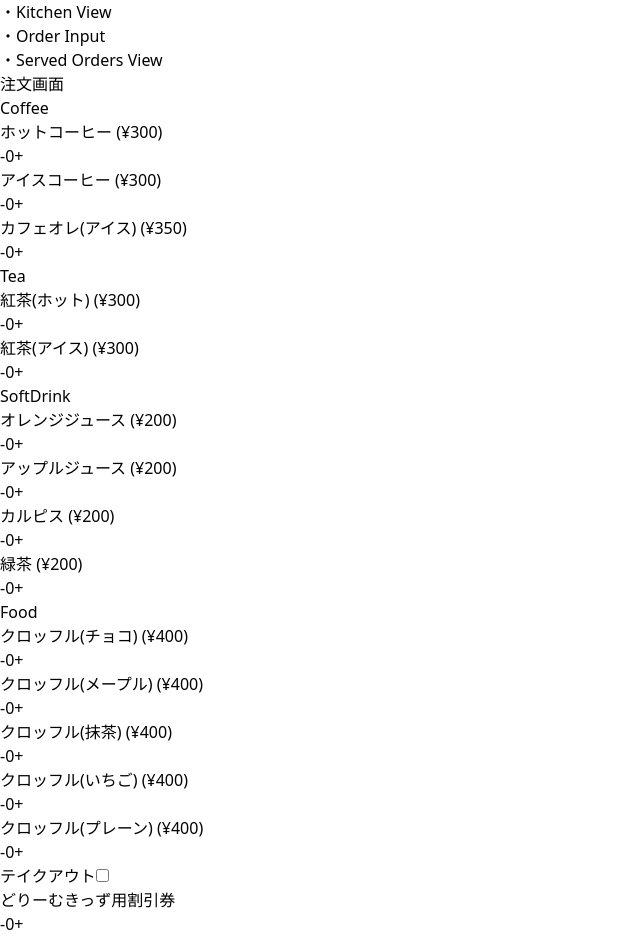
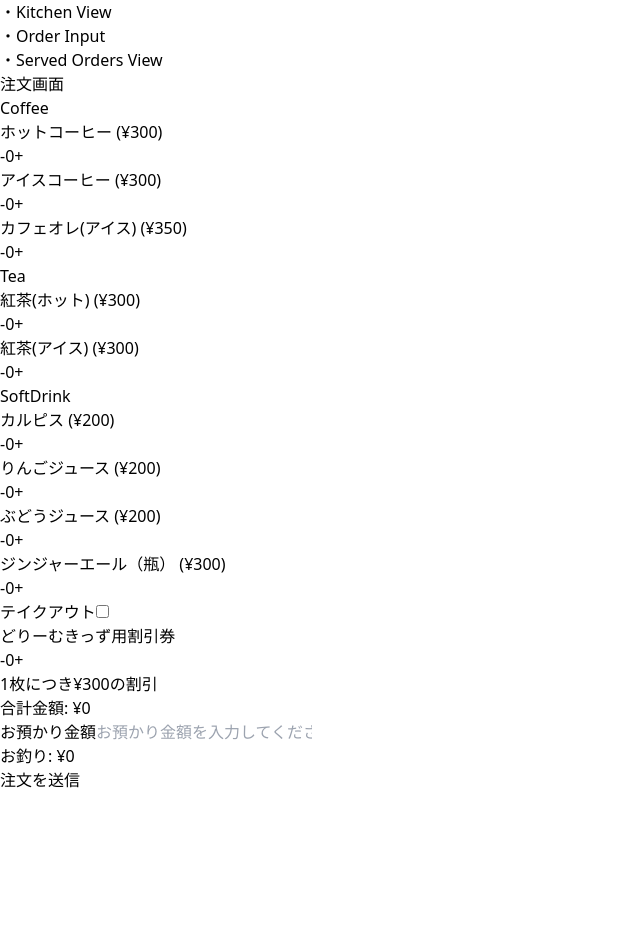
Before and after one commit to yif11/OrderingSystem, a React (Vite) app: page /order in a window 1280 px wide. Shown: the top 938 px of the page, without its empty margins (0-640 px from the left). After the commit the page ends 800 px from the top, so only its background shows below. Built offline with nearby package versions, Linux system fonts and the light colour scheme.

Commit message:
fix design

```diff
--- a/src/OrderInput.tsx
+++ b/src/OrderInput.tsx
@@ -2,40 +2,30 @@ import React, { useState, useEffect } from 'react';
 import { addOrder } from './api/orders';
 
 const productPrices = {
+    icedCoffee: 300,
     hotCoffee: 300,
-    icedCoffee: 300,
     cafeAuLait: 350,
+    icedTea: 300,
     hotTea: 300,
-    icedTea: 300,
-    orangeJuice: 200,
+    calpis: 200,
     appleJuice: 200,
-    calpis: 200,
-    greenTea: 200,
-    chocolateCroffle: 400,
-    mapleCroffle: 400,
-    greenTeaCroffle: 400,
-    strawberryCroffle: 400,
-    plainCroffle: 400
+    grapeJuice: 200,
+    gingerAleBottle: 300
 };
 
 const DISCOUNT_PER_COUPON = 300; // 1枚あたりの割引額
 
 const OrderInput: React.FC = () => {
     const [orders, setOrders] = useState({
+        icedCoffee: 0,
         hotCoffee: 0,
-        icedCoffee: 0,
         cafeAuLait: 0,
+        icedTea: 0,
         hotTea: 0,
-        icedTea: 0,
-        orangeJuice: 0,
+        calpis: 0,
         appleJuice: 0,
-        calpis: 0,
-        greenTea: 0,
-        chocolateCroffle: 0,
-        mapleCroffle: 0,
-        greenTeaCroffle: 0,
-        strawberryCroffle: 0,
-        plainCroffle: 0
+        grapeJuice: 0,
+        gingerAleBottle: 0
     });
     const [totalPrice, setTotalPrice] = useState(0);
     const [receivedAmount, setReceivedAmount] = useState<string>(""); // 初期値を空文字に変更
@@ -90,20 +80,15 @@ const OrderInput: React.FC = () => {
         }
 
         setOrders({
+            icedCoffee: 0,
             hotCoffee: 0,
-            icedCoffee: 0,
             cafeAuLait: 0,
+            icedTea: 0,
             hotTea: 0,
-            icedTea: 0,
-            orangeJuice: 0,
+            calpis: 0,
             appleJuice: 0,
-            calpis: 0,
-            greenTea: 0,
-            chocolateCroffle: 0,
-            mapleCroffle: 0,
-            greenTeaCroffle: 0,
-            strawberryCroffle: 0,
-            plainCroffle: 0
+            grapeJuice: 0,
+            gingerAleBottle: 0
         });
         setReceivedAmount("");
         setIsTakeout(false);
@@ -112,12 +97,14 @@ const OrderInput: React.FC = () => {
     };
 
     return (
-        <div className="container mx-auto p-4 bg-white shadow-md rounded max-w-md lg:max-w-lg">
+        <div className="mx-auto p-4 bg-white shadow-md rounded max-w-md md:max-w-full md:mx-0">
             <h2 className="text-3xl font-bold mb-4 text-center">注文画面</h2>
 
-            {/* コーヒーの注文 */}
-            <div className="mb-4">
-                <h3 className="text-lg font-semibold">Coffee</h3>
+            {/* メニュー（ジャンル別タイル） */}
+            <div className="grid grid-cols-1 md:grid-cols-2 gap-4">
+                {/* コーヒーの注文 */}
+                <div className="mb-4 bg-white p-4 rounded-lg shadow-sm hover:shadow-md transition">
+                    <h3 className="text-lg font-semibold">Coffee</h3>
                 <div className="flex justify-between items-center">
                     <span>ホットコーヒー (¥{productPrices.hotCoffee})</span>
                     <div className="flex items-center">
@@ -172,11 +159,11 @@ const OrderInput: React.FC = () => {
                         </button>
                     </div>
                 </div>
-            </div>
+                </div>
 
-            {/* 紅茶の注文 */}
-            <div className="mb-4">
-                <h3 className="text-lg font-semibold">Tea</h3>
+                {/* 紅茶の注文 */}
+                <div className="mb-4 bg-white p-4 rounded-lg shadow-sm hover:shadow-md transition">
+                    <h3 className="text-lg font-semibold">Tea</h3>
                 <div className="flex justify-between items-center">
                     <span>紅茶(ホット) (¥{productPrices.hotTea})</span>
                     <div className="flex items-center">
@@ -213,47 +200,11 @@ const OrderInput: React.FC = () => {
                         </button>
                     </div>
                 </div>
-            </div>
+                </div>
 
-            {/* ソフトドリンクの注文 */}
-            <div className="mb-4">
-                <h3 className="text-lg font-semibold">SoftDrink</h3>
-                <div className="flex justify-between items-center">
-                    <span>オレンジジュース (¥{productPrices.orangeJuice})</span>
-                    <div className="flex items-center">
-                        <button
-                            onClick={() => updateOrder('orangeJuice', orders.orangeJuice - 1)}
-                            className="bg-red-500 text-white px-3 py-1 rounded-l"
-                        >
-                            -
-                        </button>
-                        <span className="px-4">{orders.orangeJuice}</span>
-                        <button
-                            onClick={() => updateOrder('orangeJuice', orders.orangeJuice + 1)}
-                            className="bg-green-500 text-white px-3 py-1 rounded-r"
-                        >
-                            +
-                        </button>
-                    </div>
-                </div>
-                <div className="flex justify-between items-center">
-                    <span>アップルジュース (¥{productPrices.appleJuice})</span>
-                    <div className="flex items-center">
-                        <button
-                            onClick={() => updateOrder('appleJuice', orders.appleJuice - 1)}
-                            className="bg-red-500 text-white px-3 py-1 rounded-l"
-                        >
-                            -
-                        </button>
-                        <span className="px-4">{orders.appleJuice}</span>
-                        <button
-                            onClick={() => updateOrder('appleJuice', orders.appleJuice + 1)}
-                            className="bg-green-500 text-white px-3 py-1 rounded-r"
-                        >
-                            +
-                        </button>
-                    </div>
-                </div>
+                {/* ソフトドリンクの注文 */}
+                <div className="mb-4 bg-white p-4 rounded-lg shadow-sm hover:shadow-md transition">
+                    <h3 className="text-lg font-semibold">SoftDrink</h3>
                 <div className="flex justify-between items-center">
                     <span>カルピス (¥{productPrices.calpis})</span>
                     <div className="flex items-center">
@@ -273,40 +224,17 @@ const OrderInput: React.FC = () => {
                     </div>
                 </div>
                 <div className="flex justify-between items-center">
-                    <span>緑茶 (¥{productPrices.greenTea})</span>
+                    <span>りんごジュース (¥{productPrices.appleJuice})</span>
                     <div className="flex items-center">
                         <button
-                            onClick={() => updateOrder('greenTea', orders.greenTea - 1)}
+                            onClick={() => updateOrder('appleJuice', orders.appleJuice - 1)}
                             className="bg-red-500 text-white px-3 py-1 rounded-l"
                         >
                             -
                         </button>
-                        <span className="px-4">{orders.greenTea}</span>
+                        <span className="px-4">{orders.appleJuice}</span>
                         <button
-                            onClick={() => updateOrder('greenTea', orders.greenTea + 1)}
-                            className="bg-green-500 text-white px-3 py-1 rounded-r"
-                        >
-                            +
-                        </button>
-                    </div>
-                </div>
-            </div>
-
-            {/* フードメニューの注文 */}
-            <div className="mb-4">
-                <h3 className="text-lg font-semibold">Food</h3>
-                <div className="flex justify-between items-center">
-                    <span>クロッフル(チョコ) (¥{productPrices.chocolateCroffle})</span>
-                    <div className="flex items-center">
-                        <button
-                            onClick={() => updateOrder('chocolateCroffle', orders.chocolateCroffle - 1)}
-                            className="bg-red-500 text-white px-3 py-1 rounded-l"
-                        >
-                            -
-                        </button>
-                        <span className="px-4">{orders.chocolateCroffle}</span>
-                        <button
-                            onClick={() => updateOrder('chocolateCroffle', orders.chocolateCroffle + 1)}
+                            onClick={() => updateOrder('appleJuice', orders.appleJuice + 1)}
                             className="bg-green-500 text-white px-3 py-1 rounded-r"
                         >
                             +
@@ -314,17 +242,17 @@ const OrderInput: React.FC = () => {
                     </div>
                 </div>
                 <div className="flex justify-between items-center">
-                    <span>クロッフル(メープル) (¥{productPrices.mapleCroffle})</span>
+                    <span>ぶどうジュース (¥{productPrices.grapeJuice})</span>
                     <div className="flex items-center">
                         <button
-                            onClick={() => updateOrder('mapleCroffle', orders.mapleCroffle - 1)}
+                            onClick={() => updateOrder('grapeJuice', orders.grapeJuice - 1)}
                             className="bg-red-500 text-white px-3 py-1 rounded-l"
                         >
                             -
                         </button>
-                        <span className="px-4">{orders.mapleCroffle}</span>
+                        <span className="px-4">{orders.grapeJuice}</span>
                         <button
-                            onClick={() => updateOrder('mapleCroffle', orders.mapleCroffle + 1)}
+                            onClick={() => updateOrder('grapeJuice', orders.grapeJuice + 1)}
                             className="bg-green-500 text-white px-3 py-1 rounded-r"
                         >
                             +
@@ -332,68 +260,37 @@ const OrderInput: React.FC = () => {
                     </div>
                 </div>
                 <div className="flex justify-between items-center">
-                    <span>クロッフル(抹茶) (¥{productPrices.greenTeaCroffle})</span>
+                    <span>ジンジャーエール（瓶） (¥{productPrices.gingerAleBottle})</span>
                     <div className="flex items-center">
                         <button
-                            onClick={() => updateOrder('greenTeaCroffle', orders.greenTeaCroffle - 1)}
+                            onClick={() => updateOrder('gingerAleBottle', orders.gingerAleBottle - 1)}
                             className="bg-red-500 text-white px-3 py-1 rounded-l"
                         >
                             -
                         </button>
-                        <span className="px-4">{orders.greenTeaCroffle}</span>
+                        <span className="px-4">{orders.gingerAleBottle}</span>
                         <button
-                            onClick={() => updateOrder('greenTeaCroffle', orders.greenTeaCroffle + 1)}
+                            onClick={() => updateOrder('gingerAleBottle', orders.gingerAleBottle + 1)}
                             className="bg-green-500 text-white px-3 py-1 rounded-r"
                         >
                             +
                         </button>
                     </div>
                 </div>
-                <div className="flex justify-between items-center">
-                    <span>クロッフル(いちご) (¥{productPrices.strawberryCroffle})</span>
-                    <div className="flex items-center">
-                        <button
-                            onClick={() => updateOrder('strawberryCroffle', orders.strawberryCroffle - 1)}
-                            className="bg-red-500 text-white px-3 py-1 rounded-l"
-                        >
-                            -
-                        </button>
-                        <span className="px-4">{orders.strawberryCroffle}</span>
-                        <button
-                            onClick={() => updateOrder('strawberryCroffle', orders.strawberryCroffle + 1)}
-                            className="bg-green-500 text-white px-3 py-1 rounded-r"
-                        >
-                            +
-                        </button>
-                    </div>
                 </div>
-                <div className="flex justify-between items-center">
-                    <span>クロッフル(プレーン) (¥{productPrices.plainCroffle})</span>
-                    <div className="flex items-center">
-                        <button
-                            onClick={() => updateOrder('plainCroffle', orders.plainCroffle - 1)}
-                            className="bg-red-500 text-white px-3 py-1 rounded-l"
-                        >
-                            -
-                        </button>
-                        <span className="px-4">{orders.plainCroffle}</span>
-                        <button
-                            onClick={() => updateOrder('plainCroffle', orders.plainCroffle + 1)}
-                            className="bg-green-500 text-white px-3 py-1 rounded-r"
-                        >
-                            +
-                        </button>
-                    </div>
-                </div>
+
+                {/* No Food items in the new menu */}
             </div>
 
             {/* テイクアウトのチェックボックス */}
-            <div className="mb-4">
-                <label className="text-lg font-semibold mr-2">テイクアウト</label>
+            <div className="mb-4 flex items-center">
+                <label className="text-2xl md:text-3xl font-bold mr-4">テイクアウト</label>
                 <input
                     type="checkbox"
                     checked={isTakeout}
                     onChange={(e) => setIsTakeout(e.target.checked)}
+                    className="w-8 h-8 md:w-10 md:h-10 accent-blue-600"
+                    aria-label="テイクアウト"
                 />
             </div>
 
@@ -419,7 +316,7 @@ const OrderInput: React.FC = () => {
             </div>
 
             {/* 合計金額の表示 */}
-            <div className="mt-6 text-xl font-bold text-center">
+            <div className="mt-6 text-3xl md:text-4xl font-extrabold text-center">
                 合計金額: ¥{totalPrice}
             </div>
 
@@ -436,7 +333,7 @@ const OrderInput: React.FC = () => {
             </div>
 
             {/* お釣りの表示 */}
-            <div className="mt-4 text-lg">
+            <div className="mt-4 text-2xl md:text-3xl font-semibold">
                 お釣り: ¥{change >= 0 ? change : 0}
             </div>
 
--- a/src/api/itemMap.ts
+++ b/src/api/itemMap.ts
@@ -1,16 +1,11 @@
 export const itemMapJa: { [key: string]: string } = {
-    hotCoffee: 'ホットコーヒー',
-    icedCoffee: 'アイスコーヒー',
-    cafeAuLait: 'カフェオレ(アイス)',
-    hotTea: '紅茶(ホット)',
-    icedTea: '紅茶(アイス)',
-    orangeJuice: 'オレンジジュース',
-    appleJuice: 'アップルジュース',
+    icedCoffee: 'コーヒー（アイス）',
+    hotCoffee: 'コーヒー（ホット）',
+    cafeAuLait: 'アイスカフェオレ',
+    icedTea: '紅茶（アイス）',
+    hotTea: '紅茶（ホット）',
     calpis: 'カルピス',
-    greenTea: '緑茶',
-    chocolateCroffle: 'クロッフル(チョコ)',
-    mapleCroffle: 'クロッフル(メープル)',
-    greenTeaCroffle: 'クロッフル(抹茶)',
-    strawberryCroffle: 'クロッフル(いちご)',
-    plainCroffle: 'クロッフル(プレーン)'
+    appleJuice: 'りんごジュース',
+    grapeJuice: 'ぶどうジュース',
+    gingerAleBottle: 'ジンジャーエール（瓶）'
 };
```
Also changed, not shown: server.cjs (+8 -13 lines).
